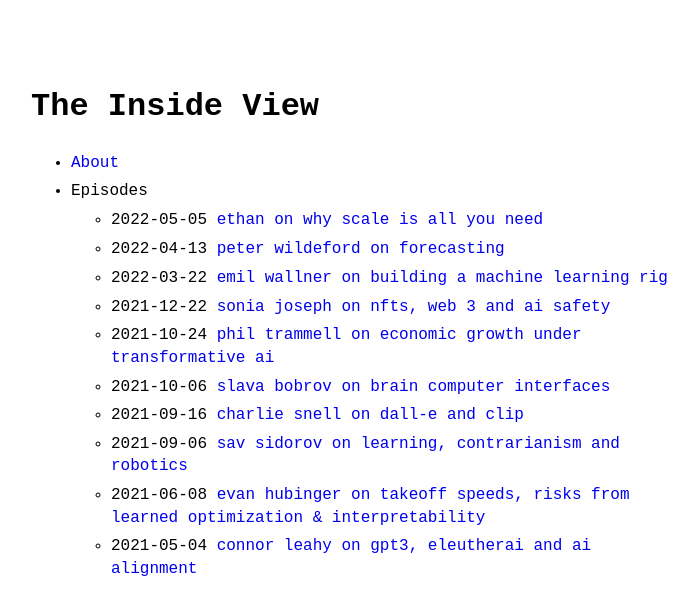
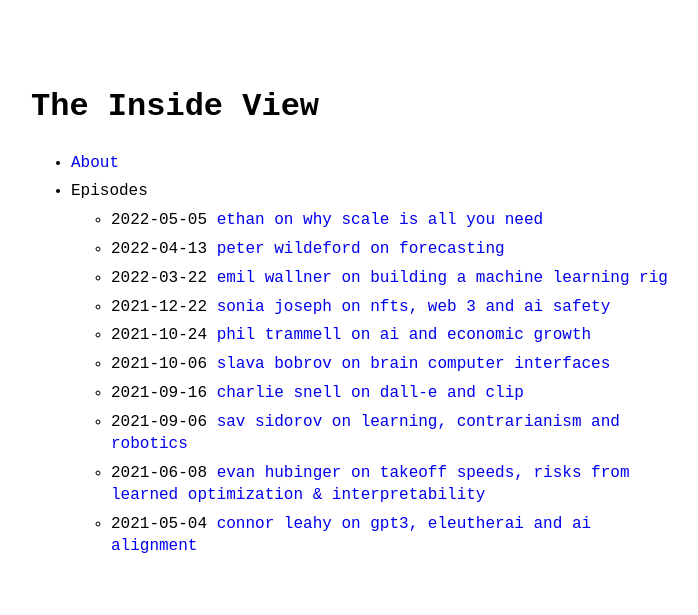
Before and after one commit to theinsideview/theinsideview.github.io, a Jekyll site: the page built from index.md, in a window 1280 px wide. Shown: the top 615 px of the page, without its empty margins (289-987 px from the left). Built offline with Jekyll 4.4.1, drawn with Linux system fonts in a browser that asks for light colours.

Commit message:
Update 2021-10-24-phil.md

```diff
--- a/_posts/2021-10-24-phil.md
+++ b/_posts/2021-10-24-phil.md
@@ -1,6 +1,6 @@
 ---
 layout: post
-title: "Phil Trammell on Economic Growth under Transformative AI"
+title: "Phil Trammell on AI and Economic Growth"
 category: podcast
 permalink: phil
 youtubeId: 2GCNmmDrRsk
```
